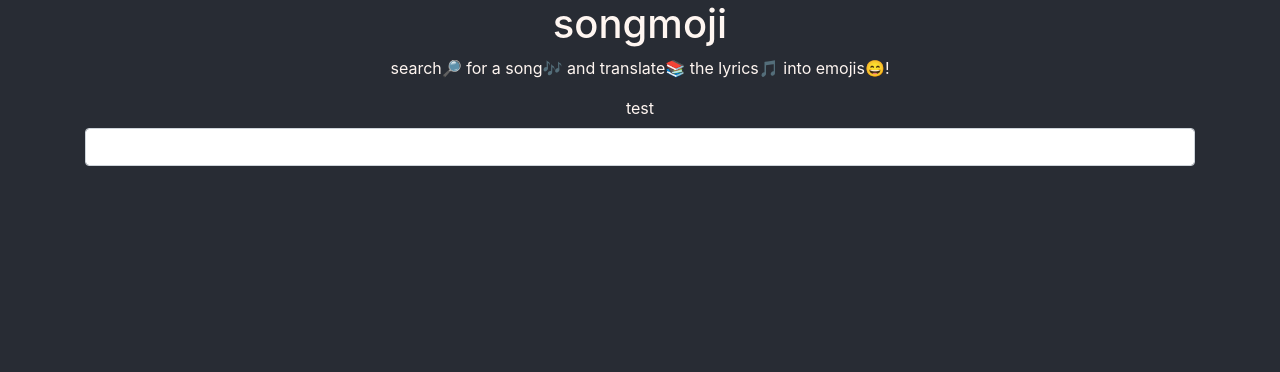
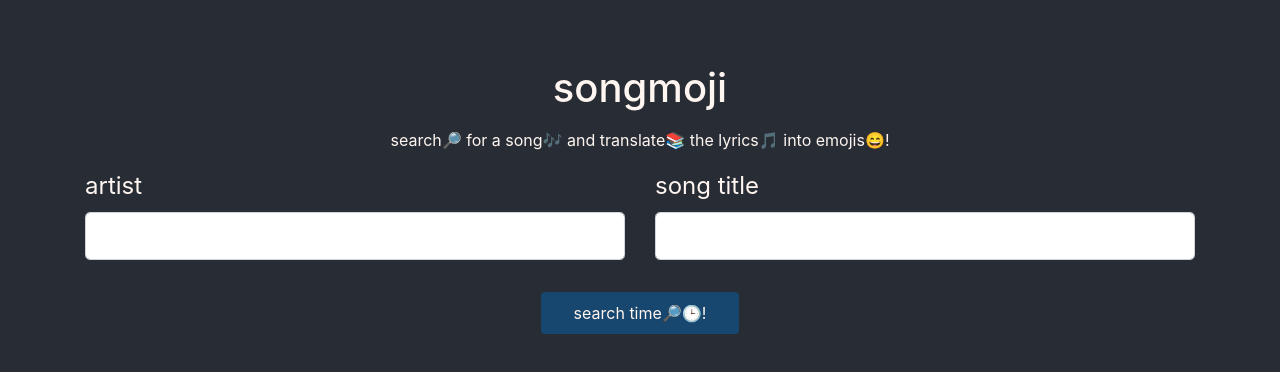
Before and after one commit to sdkevorkian/songmoji, a React (Create React App) app in the folder client/: page / in a window 1280 px wide. Shown: the top 372 px of the page. Built offline with nearby package versions, Linux system fonts and the light colour scheme; no server answers.

Commit message:
inputs and a button

```diff
--- a/client/src/App.css
+++ b/client/src/App.css
@@ -2,31 +2,10 @@
   text-align: center;
 }
 
-.App-logo {
-  animation: App-logo-spin infinite 20s linear;
-  height: 40vmin;
+.App.container {
+    margin-top: 4rem;
 }
 
-.App-header {
-  background-color: #282c34;
-  min-height: 100vh;
-  display: flex;
-  flex-direction: column;
-  align-items: center;
-  justify-content: center;
-  font-size: calc(10px + 2vmin);
-  color: white;
+.title {
+    margin-bottom: 1rem;
 }
-
-.App-link {
-  color: #61dafb;
-}
-
-@keyframes App-logo-spin {
-  from {
-    transform: rotate(0deg);
-  }
-  to {
-    transform: rotate(360deg);
-  }
-}
--- a/client/src/App.js
+++ b/client/src/App.js
@@ -1,7 +1,6 @@
 import React, { Component } from 'react';
-import logo from './logo.svg';
 import './App.css';
-import SongSearchBoxes from './SongSearchBoxes/SongSearchBoxes.js';
+import SongSearch from './SongSearch/SongSearch.js';
 
 class App extends Component {
     state = {
@@ -10,7 +9,7 @@ class App extends Component {
     componentDidMount() {
         this.callApi()
             .then(res => this.setState({ response: res.express }))
-            .catch(err => console.err(err));
+            .catch(err => console.error(err));
     }
     callApi = async () => {
         const response = await fetch('/api/hello');
@@ -22,12 +21,13 @@ class App extends Component {
     render() {
         return (
             <div className="App container">
-            <h1 class="title">
-                songmoji
-            </h1>
-            <p>search🔎 for a song🎶 and translate📚 the lyrics🎵 into emojis😄!</p>
-            <SongSearchBoxes/>
-            {/*<p className="App-intro">{this.state.response}</p>*/}
+                <h1 className="title">
+                    songmoji
+                </h1>
+                <p>search🔎 for a song🎶 and translate📚 the lyrics🎵 into emojis😄!</p>
+                <SongSearch />
+
+                {/*<p className="App-intro">{this.state.response}</p>*/}
             </div>
         );
     }
--- /dev/null
+++ b/client/src/SongSearch/SongSearch.js
@@ -0,0 +1,42 @@
+import React, { Component } from 'react';
+import SongSearchBox from '../SongSearchBox/SongSearchBox.js';
+import SongSearchButton from '../SongSearchButton/SongSearchButton.js';
+
+class SongSearch extends Component {
+    state = {
+        artist: '',
+        songTitle: ''
+    }
+    handleChange = (field, value) => {
+        this.setState({
+            [field]: value
+        });
+    }
+
+    handleClick = () => {
+        console.log(this.state.artist, this.state.songTitle);
+    }
+    render() {
+        return (
+            <div className="row song-search">
+                <SongSearchBox
+                    label="artist"
+                    field="artist"
+                    colSize="6"
+                    handleChange={this.handleChange}
+                />
+                <SongSearchBox
+                    label="song title"
+                    field="songTitle"
+                    colSize="6"
+                    handleChange={this.handleChange}
+                />
+                <SongSearchButton
+                    handleClick={this.handleClick}
+                />
+            </div>
+        )
+    }
+}
+
+export default SongSearch;
--- /dev/null
+++ b/client/src/SongSearchBox/SongSearchBox.css
@@ -0,0 +1,9 @@
+.song-search .form-group {
+    font-size: 1.5rem;
+    text-align: left;
+}
+
+.form-control:focus {
+    border-color: var(--pink);
+    box-shadow: 0 0 0.1rem 0.1rem var(--pink);
+}
--- /dev/null
+++ b/client/src/SongSearchBox/SongSearchBox.js
@@ -0,0 +1,19 @@
+import React, { Component } from 'react';
+import './SongSearchBox.css';
+
+class SongSearchBox extends Component {
+    onChange = (e) => {
+        console.log(e.target.value)
+        this.props.handleChange(this.props.field, e.target.value)
+    }
+    render() {
+        return (
+            <div className={`form-group col-12 col-md-${this.props.colSize}`}><label>{this.props.label}</label>
+                <input className="form-control form-control-lg"
+                    onChange={this.onChange}/>
+            </div>
+            )
+    }
+}
+
+export default SongSearchBox;
--- a/client/src/SongSearchBoxes/SongSearchBoxes.js
+++ /dev/null
@@ -1,13 +0,0 @@
-import React from 'react';
-
-class SongSearchBoxes extends React.Component {
-    render() {
-        return (
-            <div className="form-group"><label>test</label>
-                <input className="form-control"/>
-            </div>
-            )
-    }
-}
-
-export default SongSearchBoxes;
--- /dev/null
+++ b/client/src/SongSearchButton/SongSearchButton.css
@@ -0,0 +1,11 @@
+.song-search .btn {
+    margin: 1rem auto;
+    background-color: var(--dark-blue);
+    color: var(--cream);
+    padding: 0.5rem 2rem;
+}
+
+.btn:focus {
+    border-color: var(--pink);
+    box-shadow: 0 0 0.1rem 0.1rem var(--pink);
+}
--- /dev/null
+++ b/client/src/SongSearchButton/SongSearchButton.js
@@ -0,0 +1,17 @@
+import React, { Component } from 'react';
+import './SongSearchButton.css';
+
+class SongSearchButton extends Component {
+
+    hitEnter = (e) => {
+        this.props.handleClick(e)
+    }
+
+    render() {
+        return (
+            <button className="btn" onClick={this.hitEnter}>search time🔎🕒! </button>
+            )
+    }
+}
+
+export default SongSearchButton;
--- a/client/src/index.css
+++ b/client/src/index.css
@@ -4,6 +4,7 @@ body {
     font-family: -apple-system, BlinkMacSystemFont, "Segoe UI", "Roboto", "Oxygen", "Ubuntu", "Cantarell", "Fira Sans", "Droid Sans", "Helvetica Neue", sans-serif;
     -webkit-font-smoothing: antialiased;
     -moz-osx-font-smoothing: grayscale;
+    font-size: 16px;
     background-color: var(--cool-dark-gray);
     color: var(--cream);
 }
@@ -16,4 +17,7 @@ code {
 :root {
     --cool-dark-gray: #282c34;
     --cream: #FFF6F1;
+    --dark-blue: #17466E;
+    --pink: #F8Af9E;
+    --yellow: #FAE098;
 }
```
